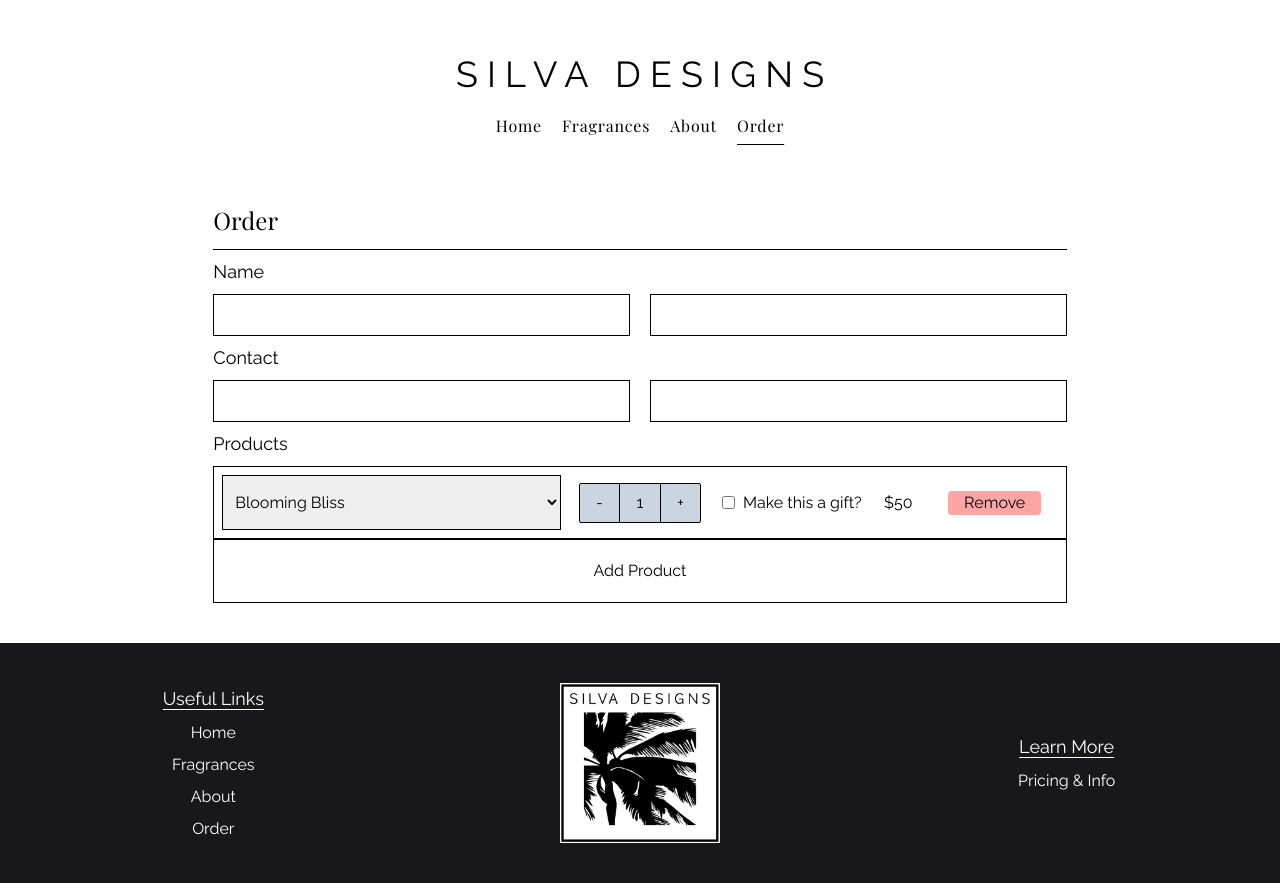
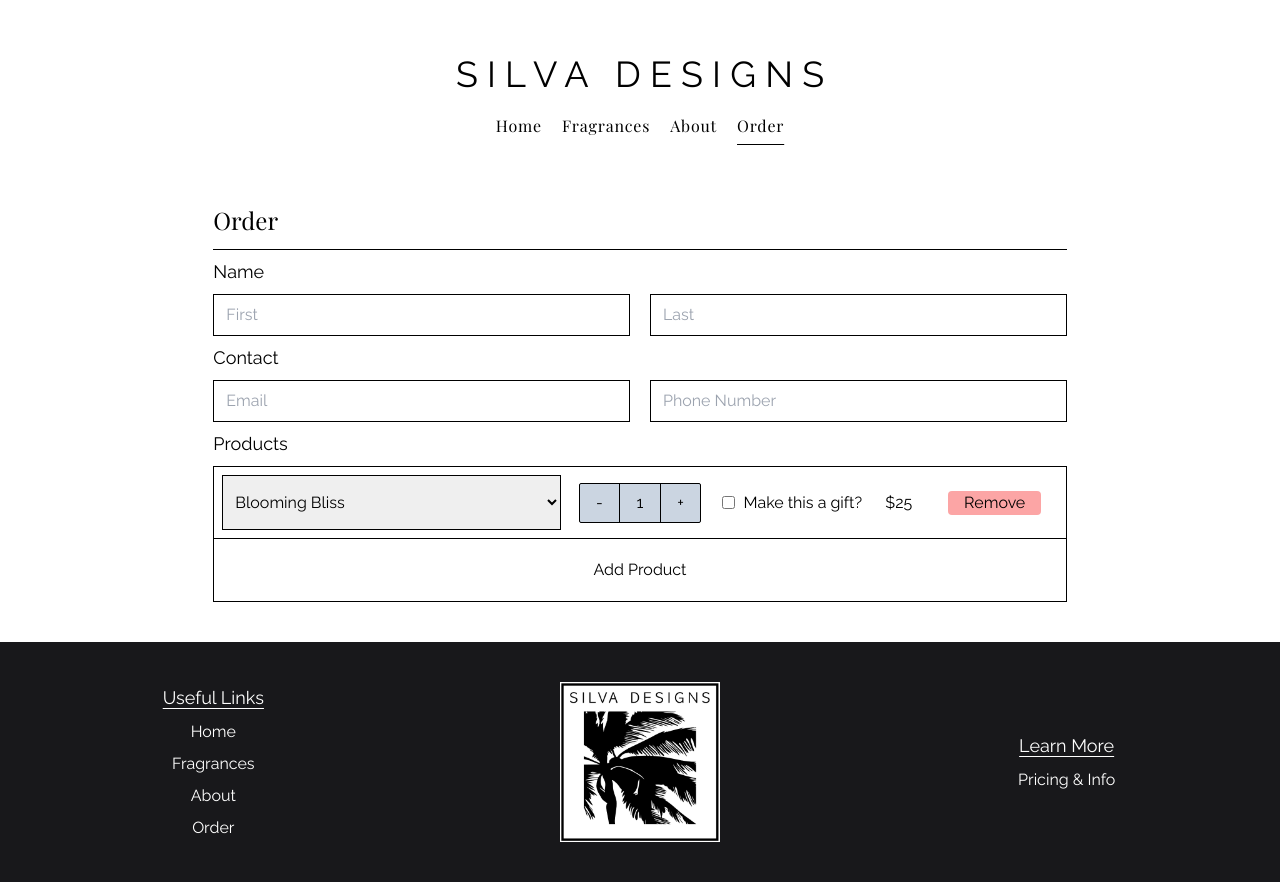
Before and after one commit to silva-tim/silva-designs, a React (Vite) app: page /order in a window 1280 px wide. Built offline with nearby package versions, Linux system fonts and the light colour scheme.

Commit message:
Working on adding price and price changing to order form.

```diff
--- a/src/components/ProductLine.tsx
+++ b/src/components/ProductLine.tsx
@@ -1,4 +1,4 @@
-import { useState } from "react";
+import { useEffect, useState } from "react";
 import { getCandles } from "../lib/Api";
 import { Product } from "../types/Product";
 import { useOrder } from "../lib/OrderContext";
@@ -12,8 +12,10 @@ export default function ProductLine({ item }: props) {
   const { onChangeFragrance, onRemoveProduct, onGift } = useOrder();
   const [candles] = useState(getCandles());
 
+  useEffect(() => {});
+
   return (
-    <div className="flex items-center border border-black">
+    <div className="flex items-center">
       <div className="flex basis-5/12 p-2">
         <select
           name="fragrance"
@@ -42,7 +44,10 @@ export default function ProductLine({ item }: props) {
           />
           <label htmlFor={`${item.id}`}>Make this a gift?</label>
         </div>
-        <span>$50</span>
+        <span>
+          <span>$</span>
+          {item.price}
+        </span>
       </div>
       <div className="flex basis-2/12 justify-center p-2">
         <button
--- a/src/lib/OrderContext.tsx
+++ b/src/lib/OrderContext.tsx
@@ -51,7 +51,13 @@ export default function OrderContextProvider({ children }: props) {
   const [phoneNumber, setPhoneNumber] = useState<string>("");
   const [prefContact, setPrefContact] = useState<string>("Email");
   const [products, setProducts] = useState<Product[]>([
-    { fragrance: "Blooming Bliss", id: uuidv4(), quantity: 1, gift: false },
+    {
+      fragrance: "Blooming Bliss",
+      id: uuidv4(),
+      quantity: 1,
+      gift: false,
+      price: 25,
+    },
   ]);
 
   function onSetFirst(first: string) {
@@ -82,6 +88,7 @@ export default function OrderContextProvider({ children }: props) {
         id: uuidv4(),
         quantity: 1,
         gift: false,
+        price: 25,
       },
     ]);
   }
@@ -100,7 +107,11 @@ export default function OrderContextProvider({ children }: props) {
   function onGift(id: string) {
     const updatedProducts = products.map((product) => {
       if (product.id === id) {
-        return { ...product, gift: !product.gift };
+        return {
+          ...product,
+          gift: !product.gift,
+          price: product.gift ? product.price - 5 : product.price + 5,
+        };
       } else {
         return product;
       }
--- a/src/pages/Order.tsx
+++ b/src/pages/Order.tsx
@@ -30,6 +30,7 @@ export default function Order() {
               value={firstName}
               onChange={(e) => onSetFirst(e.target.value)}
               className="basis-1/2 border border-black px-3 py-2"
+              placeholder="First"
             />
             <input
               type="text"
@@ -37,6 +38,7 @@ export default function Order() {
               value={lastName}
               onChange={(e) => onSetLast(e.target.value)}
               className="basis-1/2 border border-black px-3 py-2"
+              placeholder="Last"
             />
           </div>
         </div>
@@ -49,6 +51,7 @@ export default function Order() {
               value={email}
               onChange={(e) => onSetEmail(e.target.value)}
               className="basis-1/2 border border-black px-3 py-2"
+              placeholder="Email"
             />
             <input
               type="tel"
@@ -56,13 +59,17 @@ export default function Order() {
               value={phoneNumber}
               onChange={(e) => onSetPhone(e.target.value)}
               className="basis-1/2 border border-black px-3 py-2"
+              placeholder="Phone Number"
             />
           </div>
         </div>
         <div className="flex flex-wrap">
           <span className="basis-full py-2 text-lg">Products</span>
           {products.map((product) => (
-            <div key={product.id} className="basis-full">
+            <div
+              key={product.id}
+              className="basis-full border-x border-t border-black"
+            >
               <ProductLine item={product} />
             </div>
           ))}
--- a/src/types/Product.ts
+++ b/src/types/Product.ts
@@ -3,4 +3,5 @@ export type Product = {
   id: string;
   quantity: number;
   gift: boolean;
+  price: number;
 };
```
